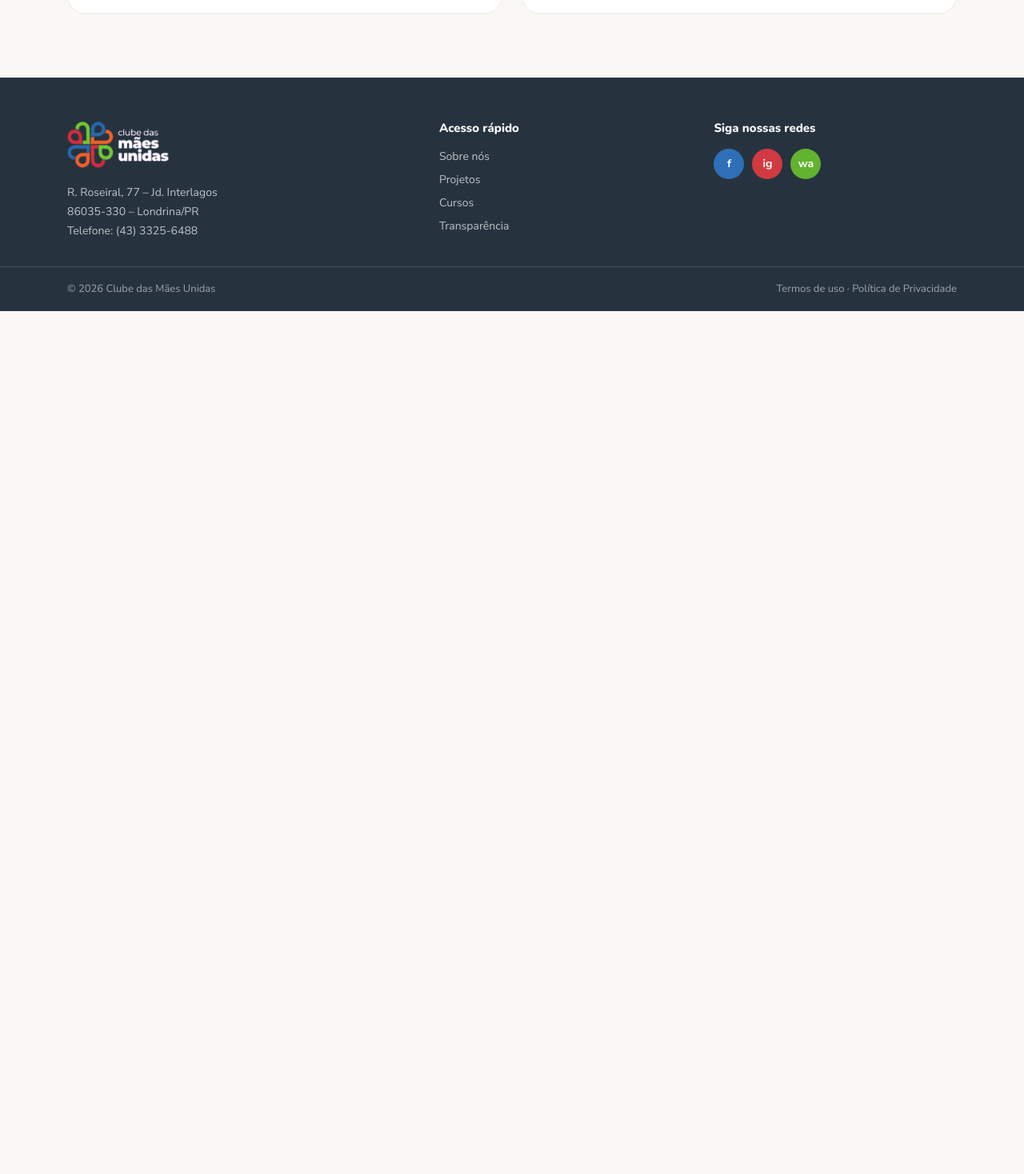
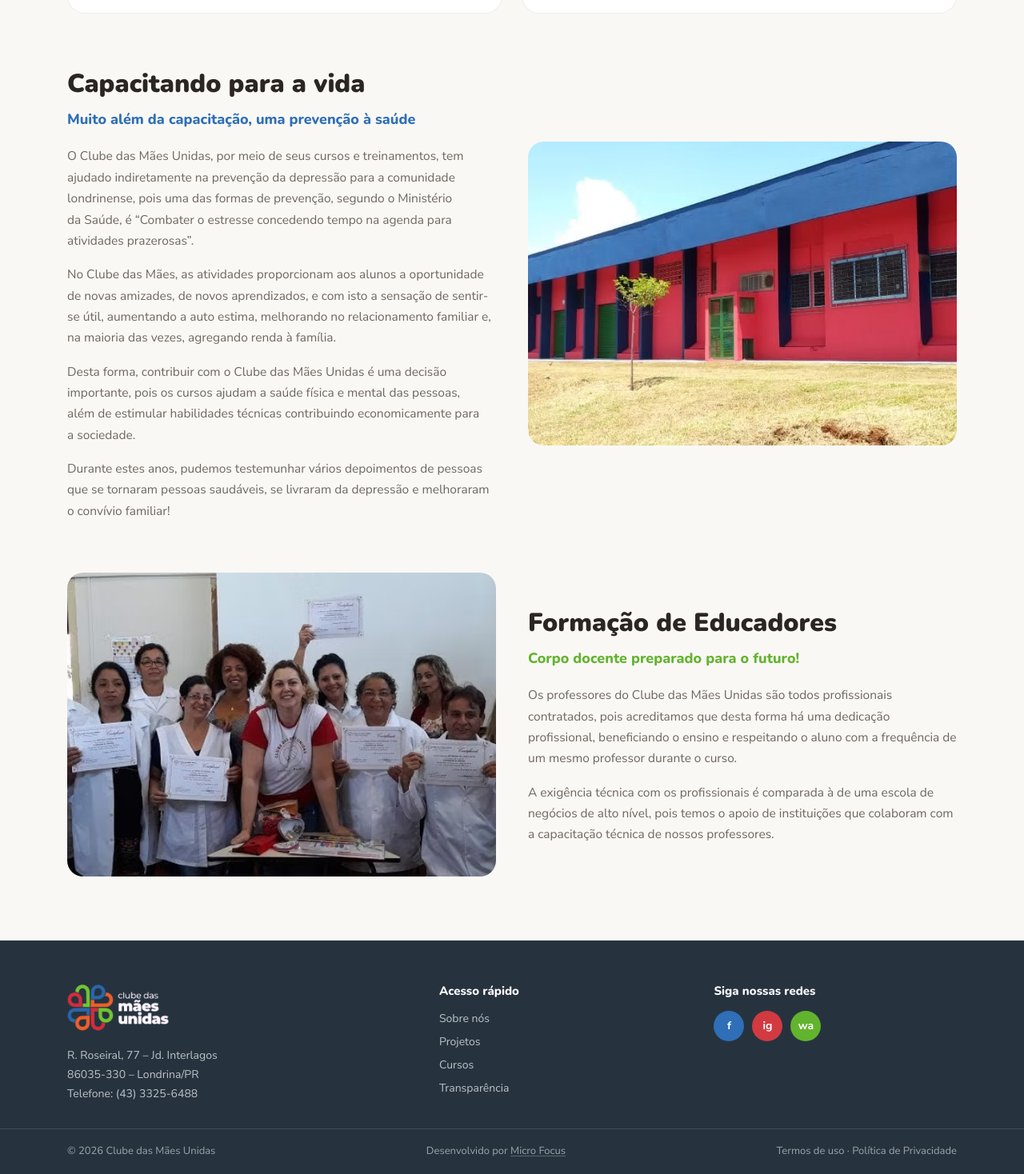
Before and after one commit to pfrsousa2010/cmu-new-site, a React (Vite) app: page /projetos in a window 1280 px wide. Shown: the part 503-1971 px from the top of the page at 80% size. Before the commit the page ends 892 px from the top, so only its background shows below. Built offline with nearby package versions, Linux system fonts and the light colour scheme; no server answers.

Commit message:
Enhance Projetos page with new sections on community impact and educator training, including images and descriptive content. Update PublicLayout to include developer credit.

```diff
--- a/src/components/PublicLayout.tsx
+++ b/src/components/PublicLayout.tsx
@@ -188,8 +188,19 @@ export default function PublicLayout() {
           </div>
         </div>
         <div className="border-t border-white/[.12]">
-          <div className="mx-auto flex max-w-container flex-wrap justify-between gap-2 px-6 py-[18px] text-[13px] text-white/55">
+          <div className="mx-auto flex max-w-container flex-wrap items-center justify-between gap-2 px-6 py-[18px] text-[13px] text-white/55">
             <span>© 2026 Clube das Mães Unidas</span>
+            <span>
+              Desenvolvido por{" "}
+              <a
+                href="https://microfocus.dev.br/"
+                target="_blank"
+                rel="noreferrer"
+                className="text-white/55 underline decoration-white/25 underline-offset-2 transition-colors hover:text-white hover:decoration-white/50"
+              >
+                Micro Focus
+              </a>
+            </span>
             <span>Termos de uso · Política de Privacidade</span>
           </div>
         </div>
--- a/src/pages/Projetos.tsx
+++ b/src/pages/Projetos.tsx
@@ -17,6 +17,11 @@ const PROJETOS = [
   },
 ];
 
+const FOTO_CAPACITACAO =
+  "/projetos/e7e902_06d8f7aedebe4fce833c918b8b5feccb~mv2.avif";
+const FOTO_EDUCADORES =
+  "/projetos/e7e902_b18aa4d43d894ebbaea561cd754581a5~mv2.avif";
+
 export default function Projetos() {
   return (
     <div className="mx-auto max-w-container px-6 pb-20 pt-14">
@@ -24,6 +29,7 @@ export default function Projetos() {
       <p className="m-0 mb-10 max-w-[640px] text-[17px] leading-[1.65] text-ink-2">
         Duas frentes de atuação contínua junto à comunidade.
       </p>
+
       <div className="grid grid-cols-1 gap-6 md:grid-cols-2">
         {PROJETOS.map((p) => (
           <div
@@ -47,6 +53,79 @@ export default function Projetos() {
           </div>
         ))}
       </div>
+
+      <section className="mt-16 grid grid-cols-1 items-center gap-10 md:grid-cols-2">
+        <div>
+          <h2 className="mb-2 font-display text-[32px] font-black">
+            Capacitando para a vida
+          </h2>
+          <p className="m-0 mb-5 font-display text-[18px] font-extrabold leading-[1.4] text-azul">
+            Muito além da capacitação, uma prevenção à saúde
+          </p>
+          <div className="space-y-4 text-[15.5px] leading-[1.7] text-ink-2 [text-wrap:pretty]">
+            <p className="m-0">
+              O Clube das Mães Unidas, por meio de seus cursos e treinamentos,
+              tem ajudado indiretamente na prevenção da depressão para a
+              comunidade londrinense, pois uma das formas de prevenção, segundo
+              o Ministério da Saúde, é “Combater o estresse concedendo tempo na
+              agenda para atividades prazerosas”.
+            </p>
+            <p className="m-0">
+              No Clube das Mães, as atividades proporcionam aos alunos a
+              oportunidade de novas amizades, de novos aprendizados, e com isto
+              a sensação de sentir-se útil, aumentando a auto estima, melhorando
+              no relacionamento familiar e, na maioria das vezes, agregando
+              renda à família.
+            </p>
+            <p className="m-0">
+              Desta forma, contribuir com o Clube das Mães Unidas é uma decisão
+              importante, pois os cursos ajudam a saúde física e mental das
+              pessoas, além de estimular habilidades técnicas contribuindo
+              economicamente para a sociedade.
+            </p>
+            <p className="m-0">
+              Durante estes anos, pudemos testemunhar vários depoimentos de
+              pessoas que se tornaram pessoas saudáveis, se livraram da
+              depressão e melhoraram o convívio familiar!
+            </p>
+          </div>
+        </div>
+        <img
+          src={FOTO_CAPACITACAO}
+          alt="Alunas em atividade no Clube das Mães Unidas"
+          className="h-[380px] w-full rounded-[20px] object-cover"
+        />
+      </section>
+
+      <section className="mt-16 grid grid-cols-1 items-center gap-10 md:grid-cols-2">
+        <img
+          src={FOTO_EDUCADORES}
+          alt="Educadores do Clube das Mães Unidas"
+          className="order-2 h-[380px] w-full rounded-[20px] object-cover md:order-1"
+        />
+        <div className="order-1 md:order-2">
+          <h2 className="mb-2 font-display text-[32px] font-black">
+            Formação de Educadores
+          </h2>
+          <p className="m-0 mb-5 font-display text-[18px] font-extrabold leading-[1.4] text-verde">
+            Corpo docente preparado para o futuro!
+          </p>
+          <div className="space-y-4 text-[15.5px] leading-[1.7] text-ink-2 [text-wrap:pretty]">
+            <p className="m-0">
+              Os professores do Clube das Mães Unidas são todos profissionais
+              contratados, pois acreditamos que desta forma há uma dedicação
+              profissional, beneficiando o ensino e respeitando o aluno com a
+              frequência de um mesmo professor durante o curso.
+            </p>
+            <p className="m-0">
+              A exigência técnica com os profissionais é comparada à de uma
+              escola de negócios de alto nível, pois temos o apoio de
+              instituições que colaboram com a capacitação técnica de nossos
+              professores.
+            </p>
+          </div>
+        </div>
+      </section>
     </div>
   );
 }
```
Also changed, not shown: public/projetos/e7e902_06d8f7aedebe4fce833c918b8b5feccb~mv2.avif (added), public/projetos/e7e902_b18aa4d43d894ebbaea561cd754581a5~mv2.avif (added).
